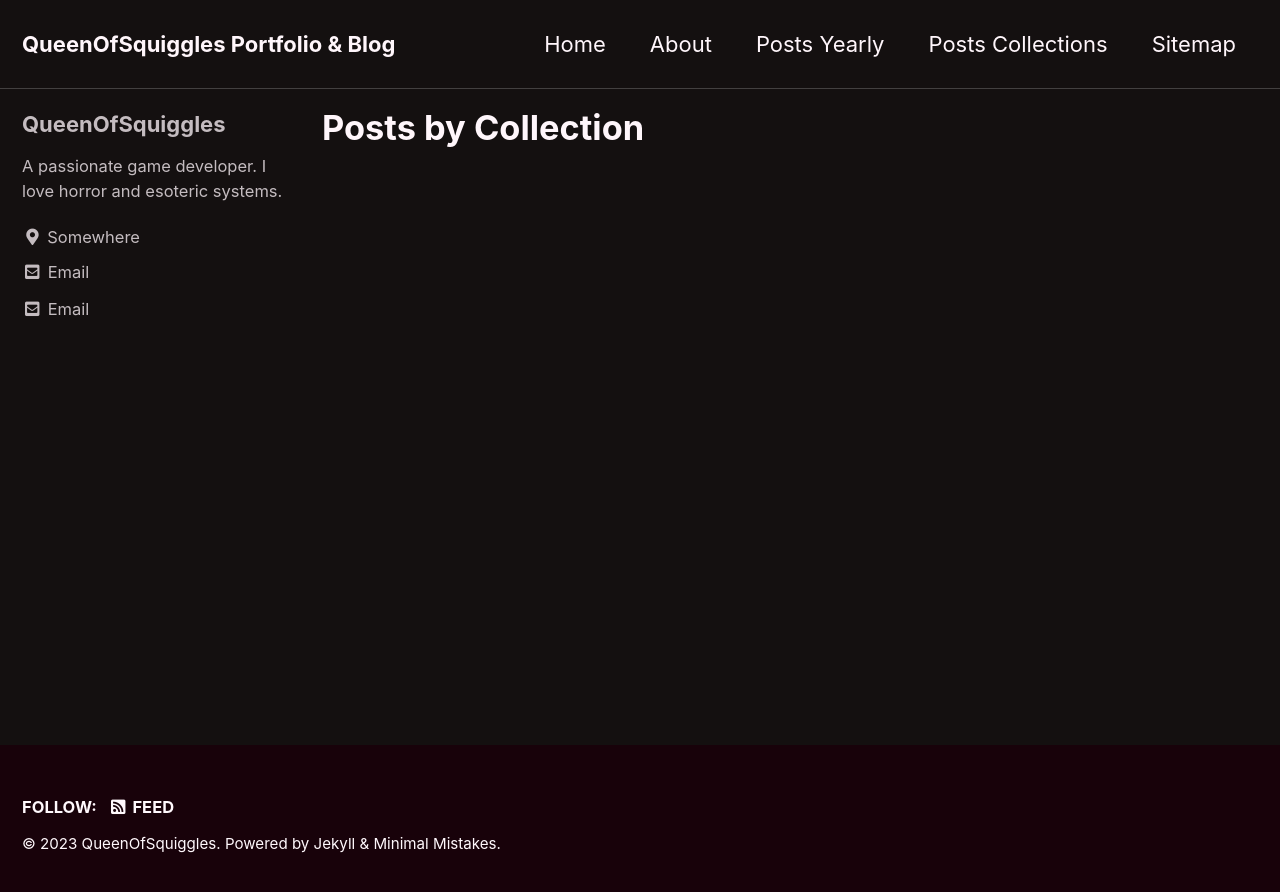
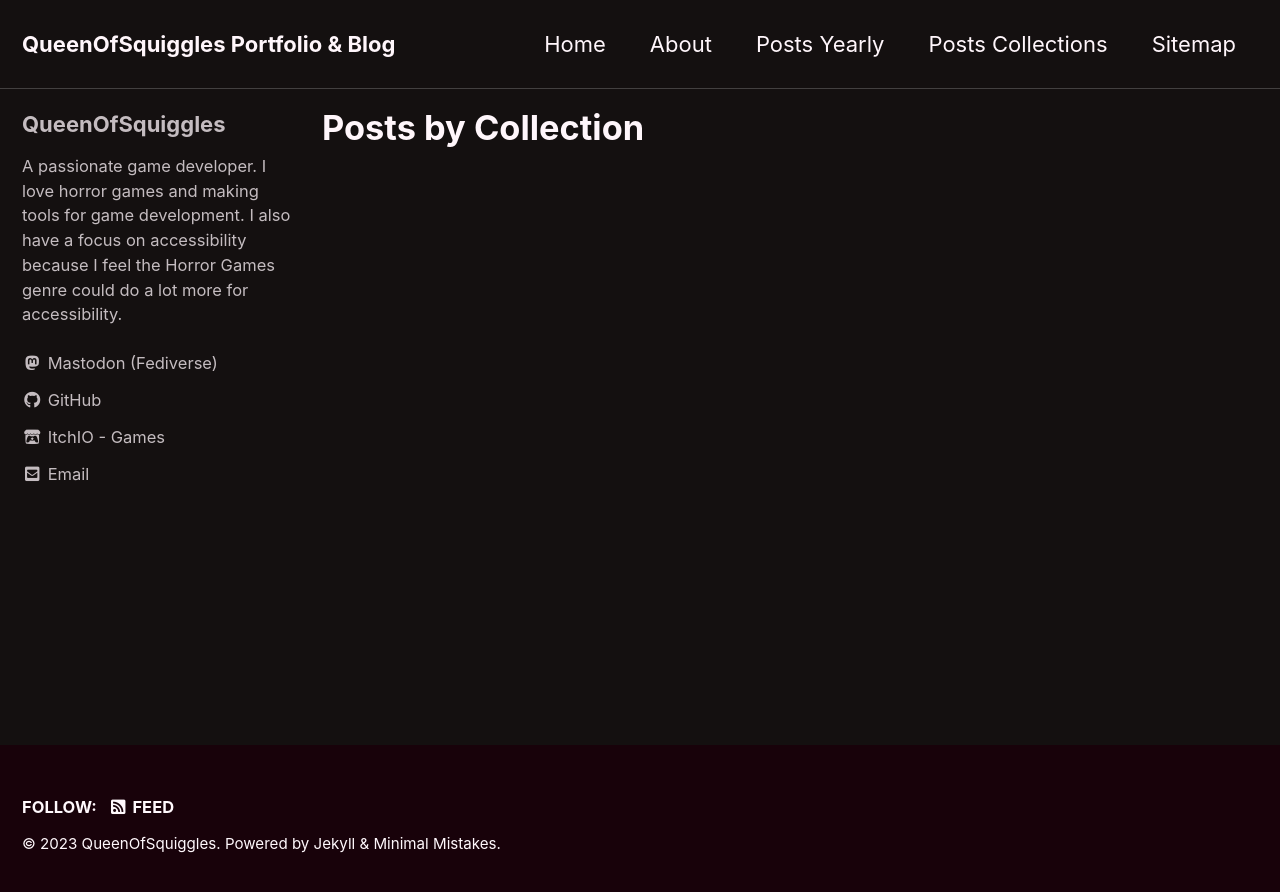
Before and after one commit to QueenOfSquiggles/queenofsquigglesweb, a Jekyll site: the page built from _pages/collection-archive.html, in a window 1280 px wide. Shown: the top 892 px of the page. Built offline with Jekyll 4.4.1, drawn with Linux system fonts in a browser that asks for light colours; cached includes are drawn as plain includes.

Commit message:
Updated author details

```diff
--- a/_config.yml
+++ b/_config.yml
@@ -106,19 +106,19 @@ analytics:
 author:
   name             : "QueenOfSquiggles"
   avatar           : # path of avatar image, e.g. "/assets/images/bio-photo.jpg"
-  bio              : "A passionate game developer. I love horror and esoteric systems."
-  location         : "Somewhere"
+  bio              : "A passionate game developer. I love horror games and making tools for game development. I also have a focus on accessibility because I feel the Horror Games genre could do a lot more for accessibility."
+  # location         : "Somewhere"
   email            : "thequeenofsquiggles@gmail.com"
   links:
-    - label: "Email"
-      icon: "fas fa-fw fa-envelope-square"
-      url: "mailto:thequeenofsquiggles@gmail.com"
-    - label: "Twitter"
-      icon: "fab fa-fw fa-twitter-square"
-      # url: "https://twitter.com/"
+    - label: "Mastodon (Fediverse)"
+      icon: "fab fa-fw fa-mastodon"
+      url: "https://mastodon.gamedev.place/@ofsquiggles"
     - label: "GitHub"
       icon: "fab fa-fw fa-github"
-      # url: "https://github.com/"
+      url: "https://github.com/QueenOfSquiggles"
+    - label: "ItchIO - Games"
+      icon: "fab fa-fw fa-itch-io"
+      url: "https://queenofsquiggles.itch.io"
 
 # Site Footer
 footer:
```
